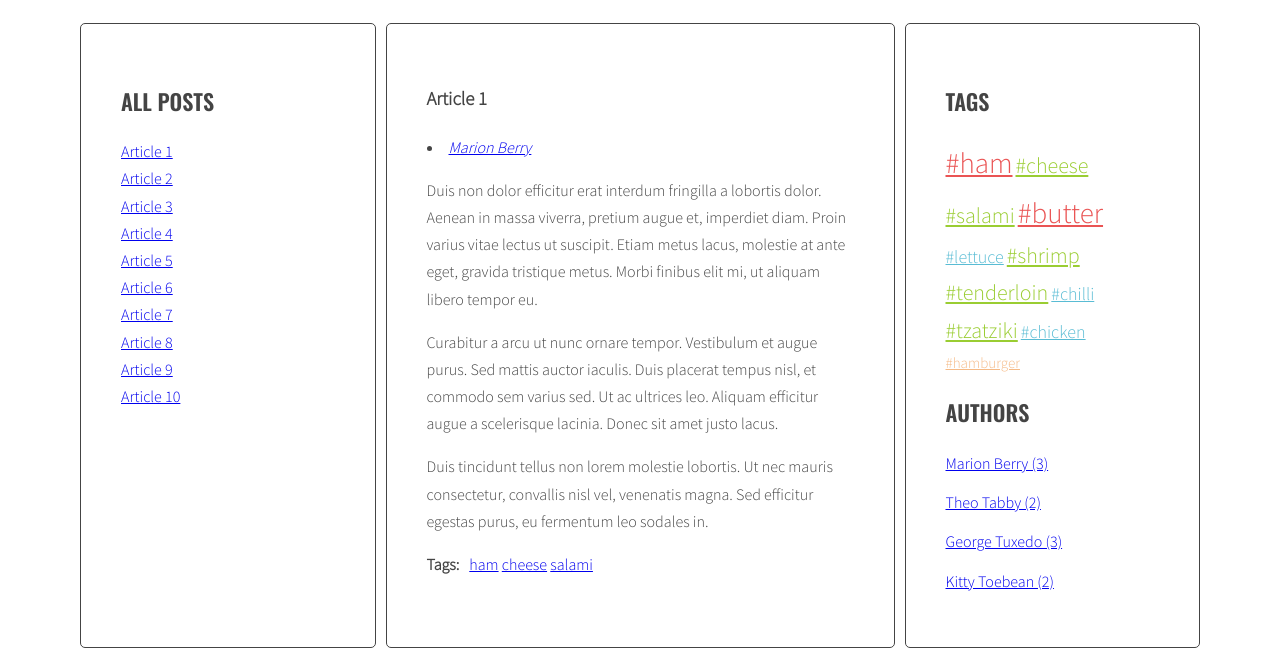
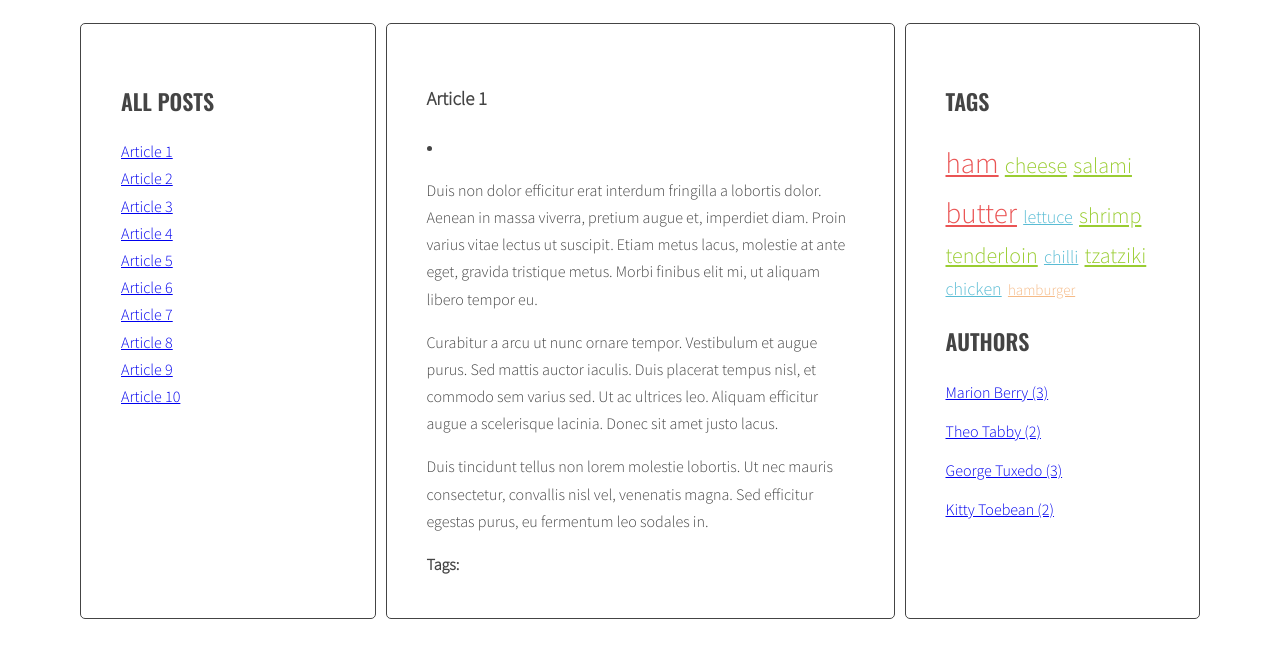
Before and after one commit to Blackbirdev/javascript-blog, a website: page index.html in a window 1280 px wide. Shown: the part 220-876 px from the top of the page. After the commit the page ends 847 px from the top, so only its background shows below. Drawn offline with nearby package versions, Linux system fonts and the light colour scheme.

Commit message:
Add tagCloudLink and authorCloudLink templates to html script and add these templates to generateTags and generateAuthors functions

```diff
--- a/index.html
+++ b/index.html
@@ -266,12 +266,25 @@
   </script>
   <!-- JS - Tag-link handlebars template -->
   <script id="template-tag-link" type="text/x-handlebars-template">
-    <li><a href="#{{ tagName }}"><span>{{ title }}</span></a></li>
+    <li><a href="#{{ tag }}"><span>{{ tag }}</span></a></li>
   </script>
   <!-- JS - Author-link handlebars template -->
   <script id="template-author-link" type="text/x-handlebars-template">
-    <li><a href="#{{ authorName }}"><span>{{ title }}</span></a></li>
+    <li><a href="#{{ author }}"><span>{{ author }}</span></a></li>
   </script>
+  <!-- JS - Tag-cloud-link handlebars template -->
+  <script id="template-tag-cloud-link" type="text/x-handlebars-template">
+    {{#each tags}}
+    <li><a class="{{ className }}" href="#tag-{{ tag }}"><span>{{ tag }}</span></a></li>
+    {{/each}}
+  </script>
+  <!-- JS - Author-cloud-link handlebars template -->
+  <script id="template-author-cloud-link" type="text/x-handlebars-template">
+    {{#each author}}
+    <li><a href="#author-{{ author }}"><span>{{ author }} ({{ count }})</span></a></li>
+    {{/each}}
+    </script>
+  <!-- JS - Handlebars -->
   <script src="https://cdnjs.cloudflare.com/ajax/libs/handlebars.js/4.1.0/handlebars.min.js"></script>
   <script src="js/script.js"></script>
 </body>
--- a/js/script.js
+++ b/js/script.js
@@ -4,7 +4,9 @@
 const templates = {
   articleLink: Handlebars.compile(document.querySelector('#template-article-link').innerHTML),
   tagLink: Handlebars.compile(document.querySelector('#template-tag-link').innerHTML),
-  authorLink: Handlebars.compile(document.querySelector('#template-author-link').innerHTML)
+  authorLink: Handlebars.compile(document.querySelector('#template-author-link').innerHTML),
+  tagCloudLink: Handlebars.compile(document.querySelector('#template-tag-cloud-link').innerHTML),
+  authorCloudLink: Handlebars.compile(document.querySelector('#template-author-cloud-link').innerHTML)
 };
 
 const opts = {
@@ -190,17 +192,25 @@ function generateTags() {
   console.log('tagsParams:', tagsParams);
 
   /* [NEW] create variable for all links HTML code */
-  let allTagsHTML = '';
+  // let allTagsHTML = '';
+  const allTagsData = { tags: [] };
 
   /* [NEW] START LOOP: for each tag in allTags: */
   for (let tag in allTags) {
     /* [NEW] generate code of a link and add it to allTagsHTML */
-    const tagLinkHTML = '<li><a class="' + calculateTagClass(allTags[tag], tagsParams) + '"href="#tag-' + tag + '">#' + tag + '</a></li>';
+    // const tagLinkHTML = '<li><a class="' + calculateTagClass(allTags[tag], tagsParams) + '"href="#tag-' + tag + '">#' + tag + '</a></li>';
 
-    allTagsHTML += tagLinkHTML;
+    // allTagsHTML += tagLinkHTML;
+    allTagsData.tags.push({
+      tag: tag,
+      count: allTags[tag],
+      className: calculateTagClass(allTags[tag], tagsParams)
+    });
   } /* [NEW] END LOOP: for each tag in allTags: */
   /*[NEW] add HTML from allTagsHTML to tagList */
-  tagList.innerHTML = allTagsHTML;
+  // tagList.innerHTML = allTagsHTML;
+  tagList.innerHTML = templates.tagCloudLink(allTagsData);
+  console.log('Show allTagsData: ', allTagsData);
 }
 generateTags();
 
@@ -308,18 +318,22 @@ function generateAuthors() {
   const authorList = document.querySelector(opts.authorsListSelector);
 
   /* [NEW] create variable for all links HTML code */
-  let allAuthorsHTML = '';
+  // let allAuthorsHTML = '';
+  const allAuthorsData = { author: [] };
 
   /* [NEW] START LOOP: for each tag in allAuthors: */
-  for (let articleAuthor in allAuthors) {
+  for (let author in allAuthors) {
     /* [NEW] generate code of a link and add it to allAuthorsHTML */
-    const authorLinkHTML = '<li><a href="#author-' + articleAuthor + '">' + articleAuthor + ' (' + allAuthors[articleAuthor] + ')</a></li>';
-    console.log('Show authorLinkHTML: ', authorLinkHTML);
+    // const authorLinkHTML = '<li><a href="#author-' + articleAuthor + '">' + articleAuthor + ' (' + allAuthors[articleAuthor] + ')</a></li>';
+    allAuthorsData.author.push({
+      author: author,
+      count: allAuthors[author]
+    });
+    // allAuthorsHTML += authorLinkHTML;
 
-    allAuthorsHTML += authorLinkHTML;
   } /* [NEW] END LOOP: for each author in allAuthors: */
   /*[NEW] add HTML from allAuthorsHTML to authorList */
-  authorList.innerHTML = allAuthorsHTML;
+  authorList.innerHTML = templates.authorCloudLink(allAuthorsData);
 }
 generateAuthors();
 
```
